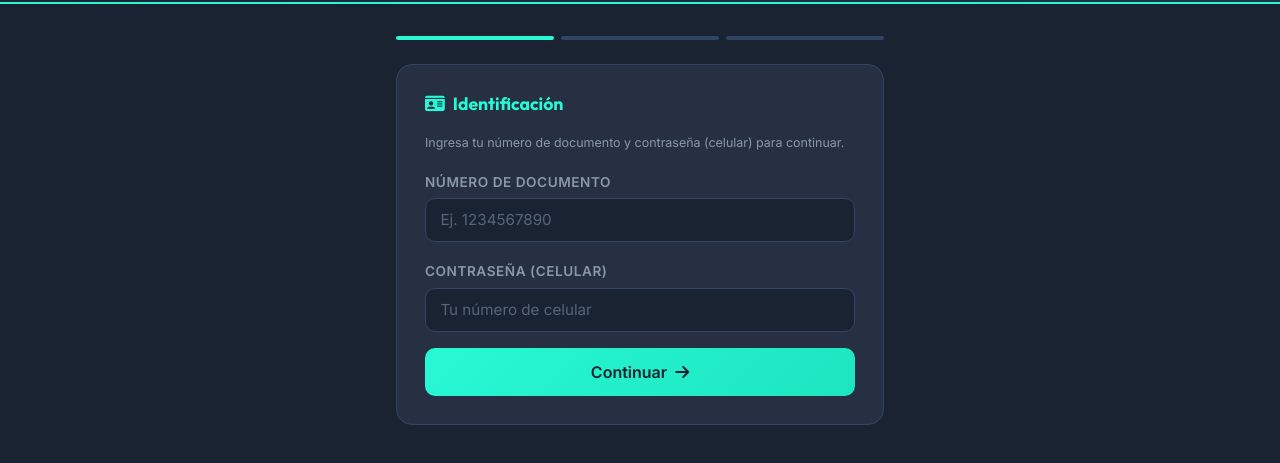
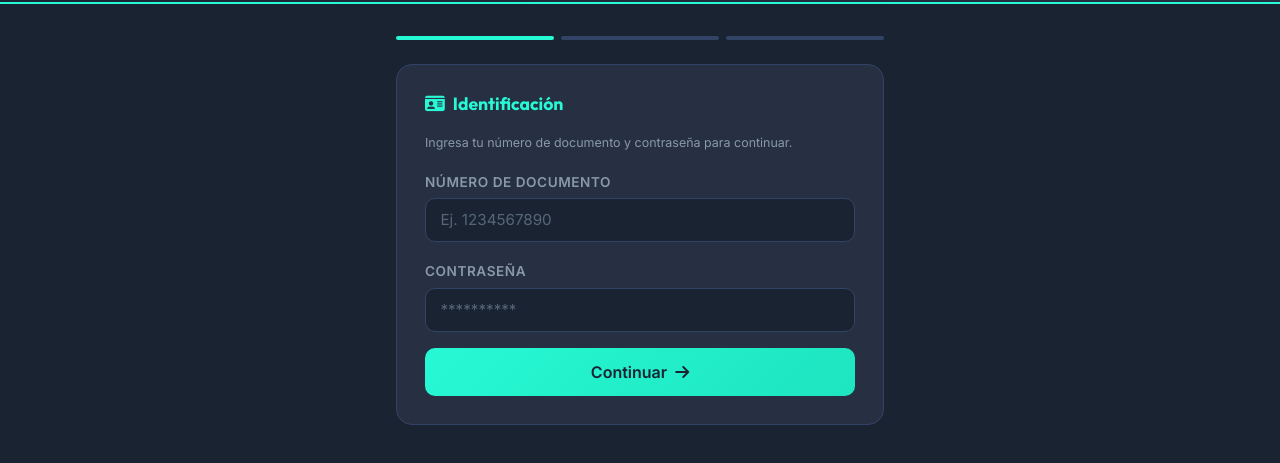
Before and after one commit to antologiabox23-boop/antologia-pro, a plain HTML site: page programacion-diana.html in a window 1280 px wide. Shown: the part 85-548 px from the top of the page. Drawn offline with nearby package versions, Linux system fonts and the light colour scheme; no server answers.

Commit message:
Remove 'celular' from password and prompt text

```diff
--- a/programacion-diana.html
+++ b/programacion-diana.html
@@ -327,7 +327,7 @@
     <div class="step active" id="step1">
         <div class="sched-card">
             <h2><i class="fas fa-id-card"></i>Identificación</h2>
-            <p class="caption mb-3">Ingresa tu número de documento y contraseña (celular) para continuar.</p>
+            <p class="caption mb-3">Ingresa tu número de documento y contraseña para continuar.</p>
 
             <div class="mb-3">
                 <label class="form-label">Número de documento</label>
@@ -335,9 +335,9 @@
                        placeholder="Ej. 1234567890" inputmode="numeric" autocomplete="off">
             </div>
             <div class="mb-3">
-                <label class="form-label">Contraseña (celular)</label>
+                <label class="form-label">Contraseña </label>
                 <input type="password" class="form-control" id="loginPass"
-                       placeholder="Tu número de celular" inputmode="numeric" autocomplete="off">
+                       placeholder="**********" inputmode="numeric" autocomplete="off">
             </div>
 
             <div class="alert-err" id="loginError"></div>
```
